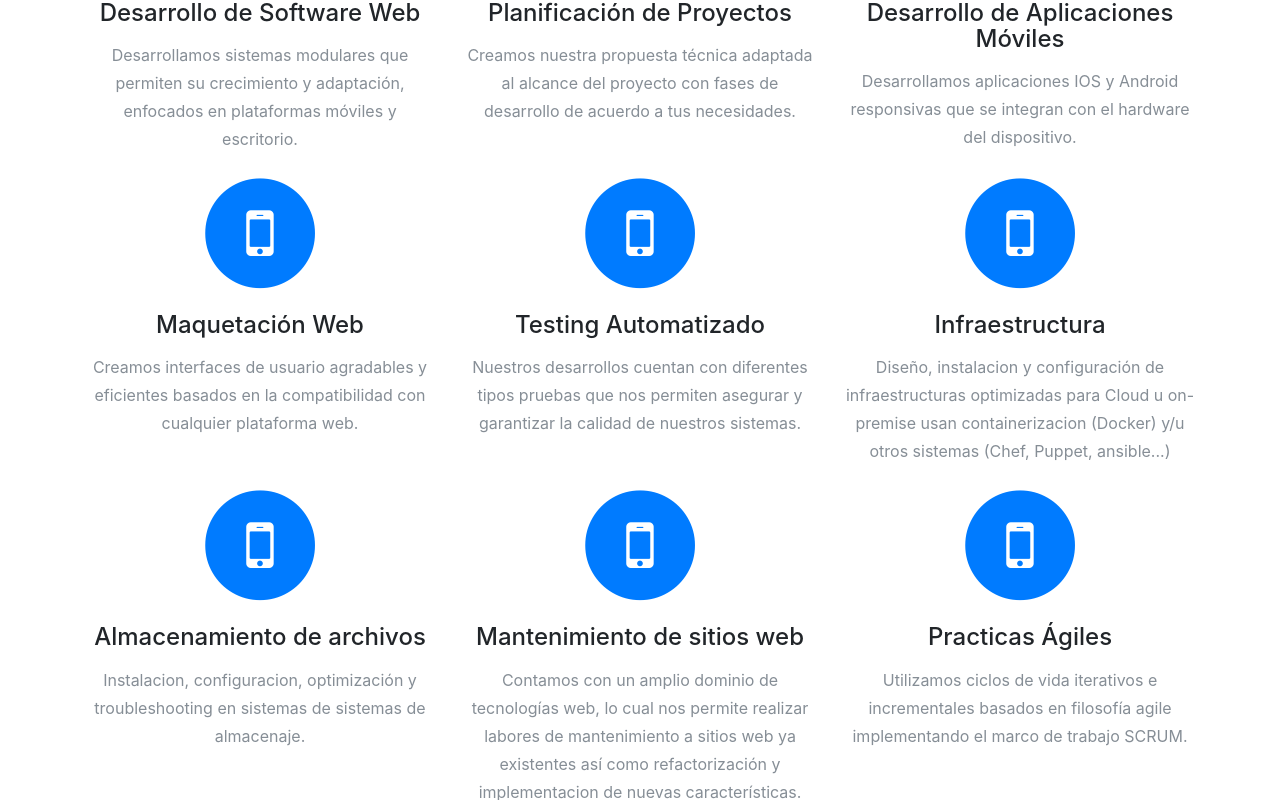
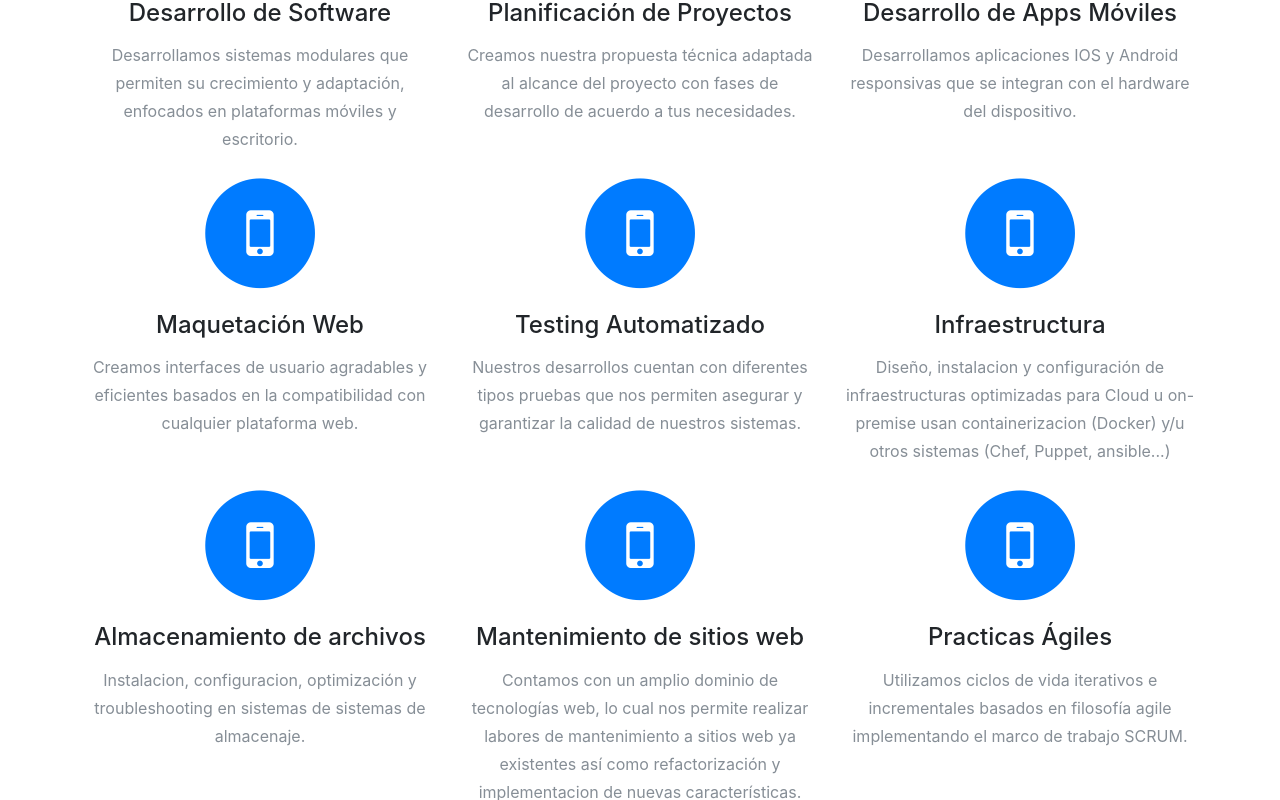
Before and after one commit to igayoso/workylab.com, a website with bundled scripts: page index.html in a window 1280 px wide. Shown: the part 1173-1973 px from the top of the page. Built offline with nearby package versions, Linux system fonts and the light colour scheme; a web font is replaced by a local one.

Commit message:
Reduce title

```diff
--- a/index.html
+++ b/index.html
@@ -84,7 +84,7 @@
               <i class="fa fa-circle fa-stack-2x text-primary"></i>
               <i class="fa fa-laptop fa-stack-1x fa-inverse"></i>
             </span>
-            <h4 class="service-heading">Desarrollo de Software Web</h4>
+            <h4 class="service-heading">Desarrollo de Software</h4>
             <p class="text-muted">
               Desarrollamos sistemas modulares que permiten su crecimiento y
               adaptación, enfocados en plataformas móviles y escritorio.
@@ -106,7 +106,7 @@
               <i class="fa fa-circle fa-stack-2x text-primary"></i>
               <i class="fa fa-mobile fa-stack-1x fa-inverse"></i>
             </span>
-            <h4 class="service-heading">Desarrollo de Aplicaciones Móviles</h4>
+            <h4 class="service-heading">Desarrollo de Apps Móviles</h4>
             <p class="text-muted">
               Desarrollamos aplicaciones IOS y Android responsivas
               que se integran con el hardware del dispositivo.
```
